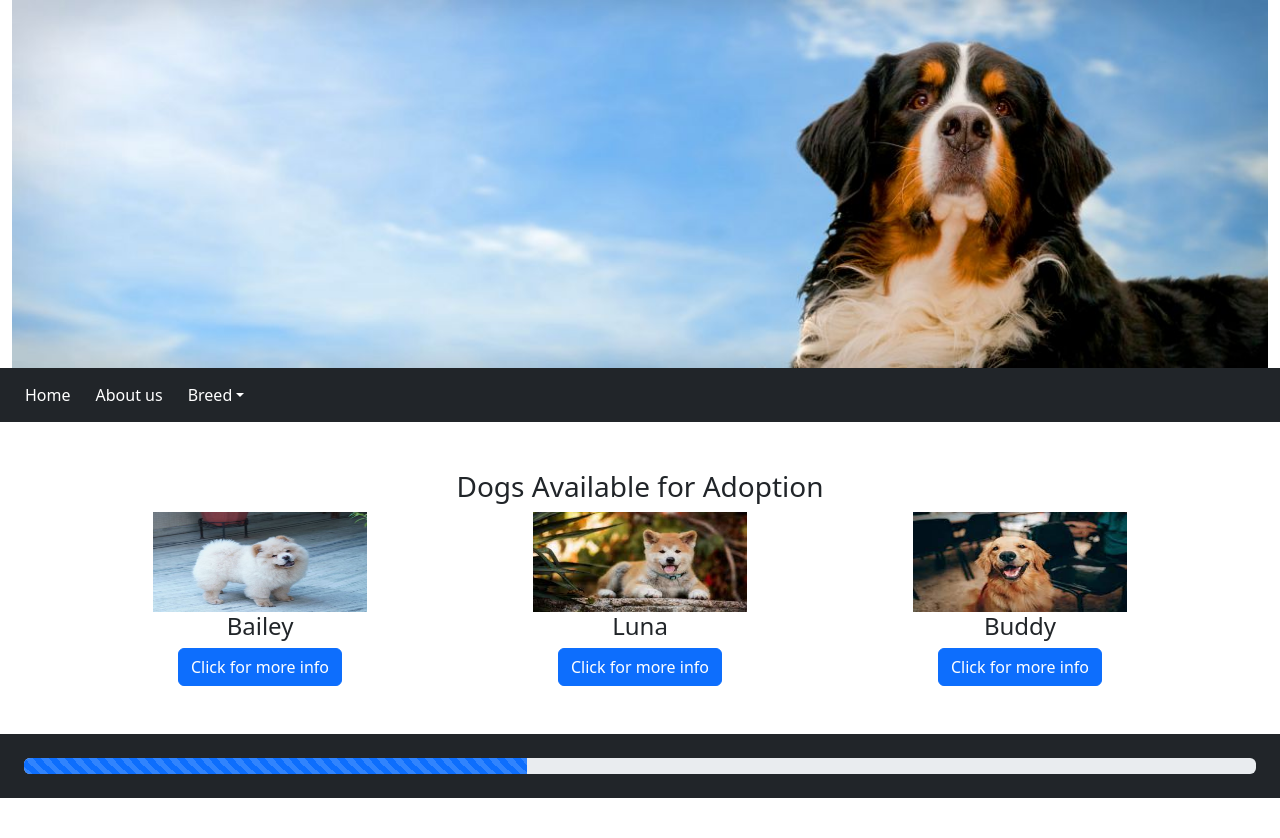
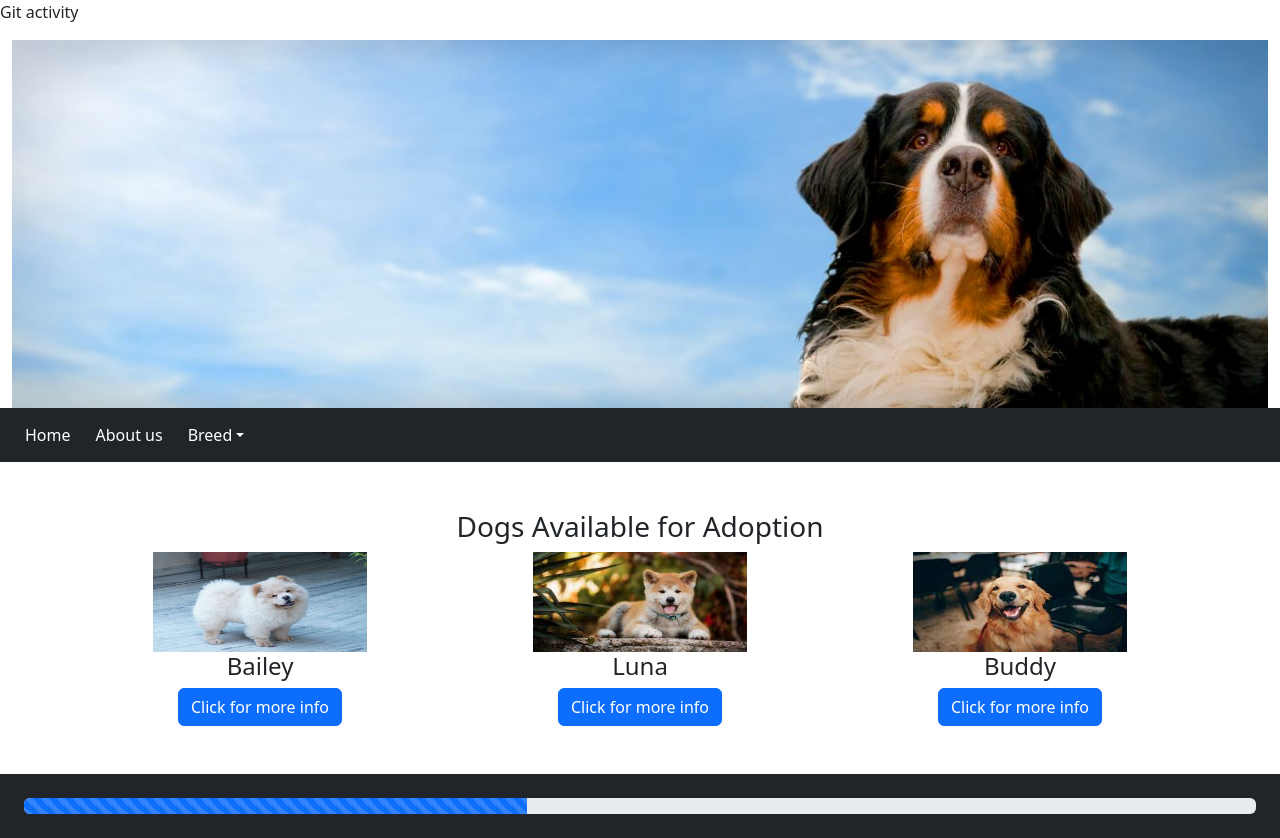
Before and after one commit to prncss130917/testing, a plain HTML site: page index.html in a window 1280 px wide. Before the commit the page ends 800 px from the top, so only its background shows below. Drawn offline with nearby package versions, Linux system fonts and the light colour scheme.

Commit message:
added h1 "Git Activity"

```diff
--- a/index.html
+++ b/index.html
@@ -21,6 +21,7 @@
   </style>
 </head>
 <body>
+  <p>Git activity</p>
 
 <div class="container-fluid">
   <img src="head.jpg" alt="dog" style="width: 100%;">
```
